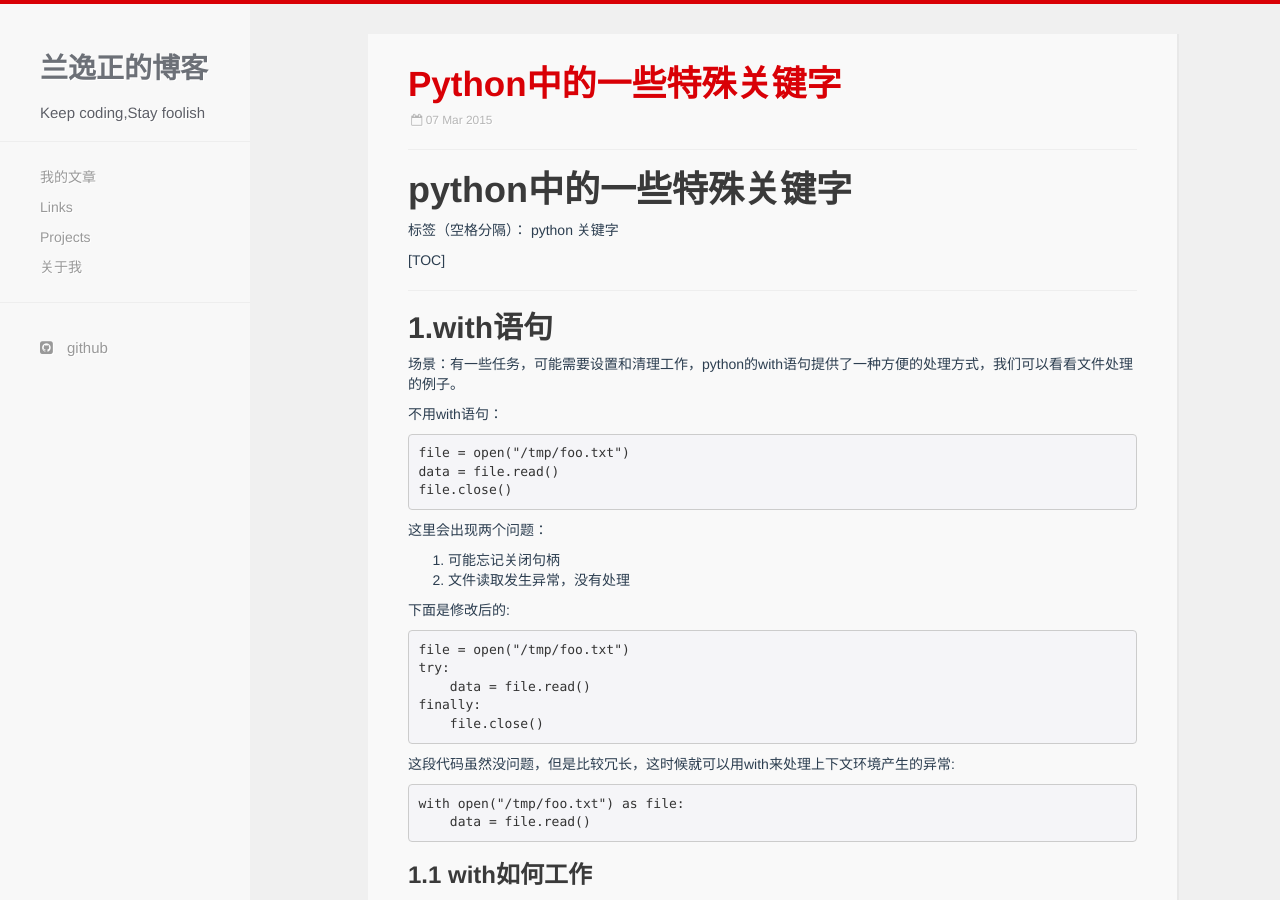
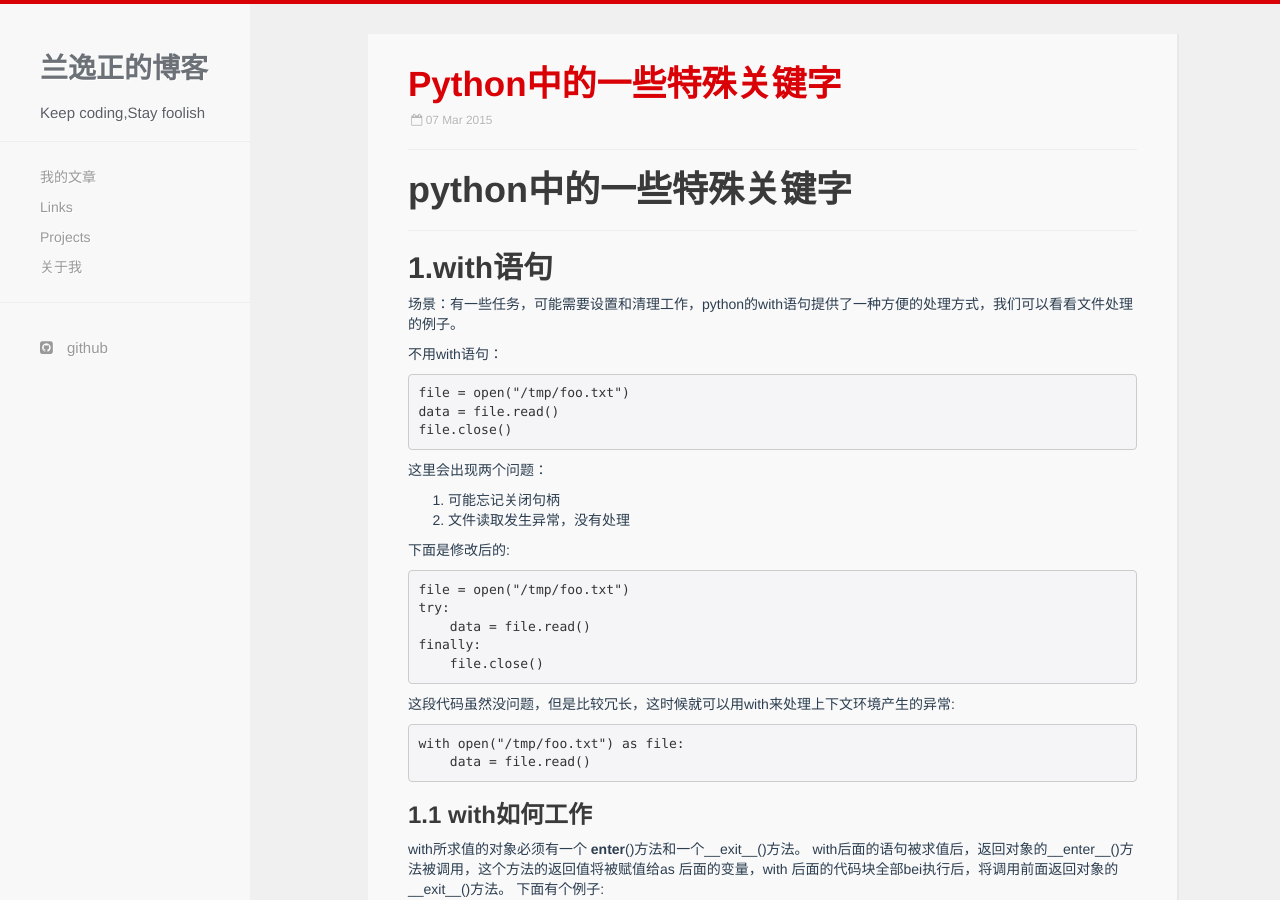
Before and after one commit to lanyizheng/lanyizheng.github.com, a Jekyll site: the page built from _posts/2015-03-07-python中的一些特殊关键字.markdown, in a window 1280 px wide and 900 px high. Built offline with Jekyll 4.4.1, drawn with Linux system fonts in a browser that asks for light colours; nearby versions of some CDN libraries; Markdown is read by kramdown in place of the engine named in the settings.

Commit message:
modify python special keywords

````diff
--- a/_posts/2015-03-07-python中的一些特殊关键字.markdown
+++ b/_posts/2015-03-07-python中的一些特殊关键字.markdown
@@ -1,8 +1,6 @@
 # python中的一些特殊关键字
 
-标签（空格分隔）： python 关键字
 
-[TOC]
 
 ---
 ##1.with语句
@@ -21,6 +19,7 @@ file.close()
  2. 文件读取发生异常，没有处理
 
 下面是修改后的:
+
 ```python
 file = open("/tmp/foo.txt")
 try:
@@ -28,7 +27,9 @@ try:
 finally:
     file.close()
 ```
+
 这段代码虽然没问题，但是比较冗长，这时候就可以用with来处理上下文环境产生的异常:
+
 ```python
 with open("/tmp/foo.txt") as file:
     data = file.read()
@@ -38,6 +39,7 @@ with open("/tmp/foo.txt") as file:
 with所求值的对象必须有一个 __enter__()方法和一个__exit__()方法。
 with后面的语句被求值后，返回对象的__enter__()方法被调用，这个方法的返回值将被赋值给as 后面的变量，with 后面的代码块全部bei执行后，将调用前面返回对象的__exit__()方法。
 下面有个例子:
+
 ```python
 class Sample:
     def __enter__(self):
@@ -51,12 +53,15 @@ def get_sample():
 with get_sample() as sample:
     print "Sample",sample
 ```
+
 执行这个程序的结果如下：
+
 ```
 In __enter__() method
 Sample: Foo
 In __exit__() method
 ```
+
 可以看到是以下执行过程：
 
  1.  __enter__()方法被执行
@@ -65,6 +70,7 @@ In __exit__() method
  4.  __exit()方法被调用
 
 with强大之处在于能够处理异常,__exit__方法有三个参数，val,type,trace,这些参数在处理异常时很有用:
+
 ```python
 class Sample:
     def __enter__(self):
@@ -79,7 +85,8 @@ class Sample:
 with Sample() as sample:
     sample.do_something()
 ```
- 会出现下面这个结果：
+
+会出现下面这个结果：
 
 ```
  type: <type 'exceptions.ZeroDivisionError'>
@@ -93,6 +100,7 @@ trace: <traceback object at 0x10240a758>
 ZeroDivisionError: integer division or modulo by zero
 
 ```
+
  当with后面的代码抛出异常时，__exit__()方法被执行，与之关联的var,value,stack trace传递给__exit__()方法。开发库时，清理资源和关闭文件，都可以放在__exit__()方法。
 
 ## 2.yield
````
